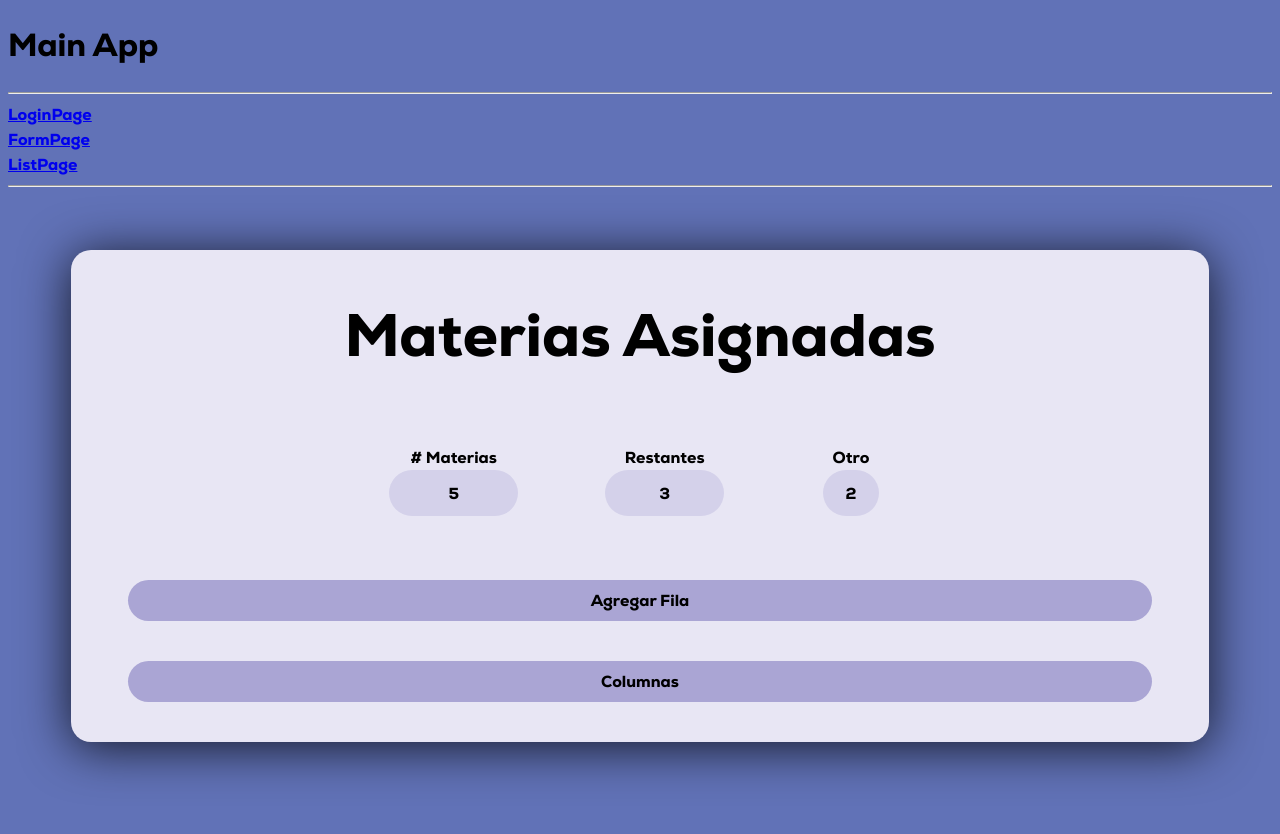
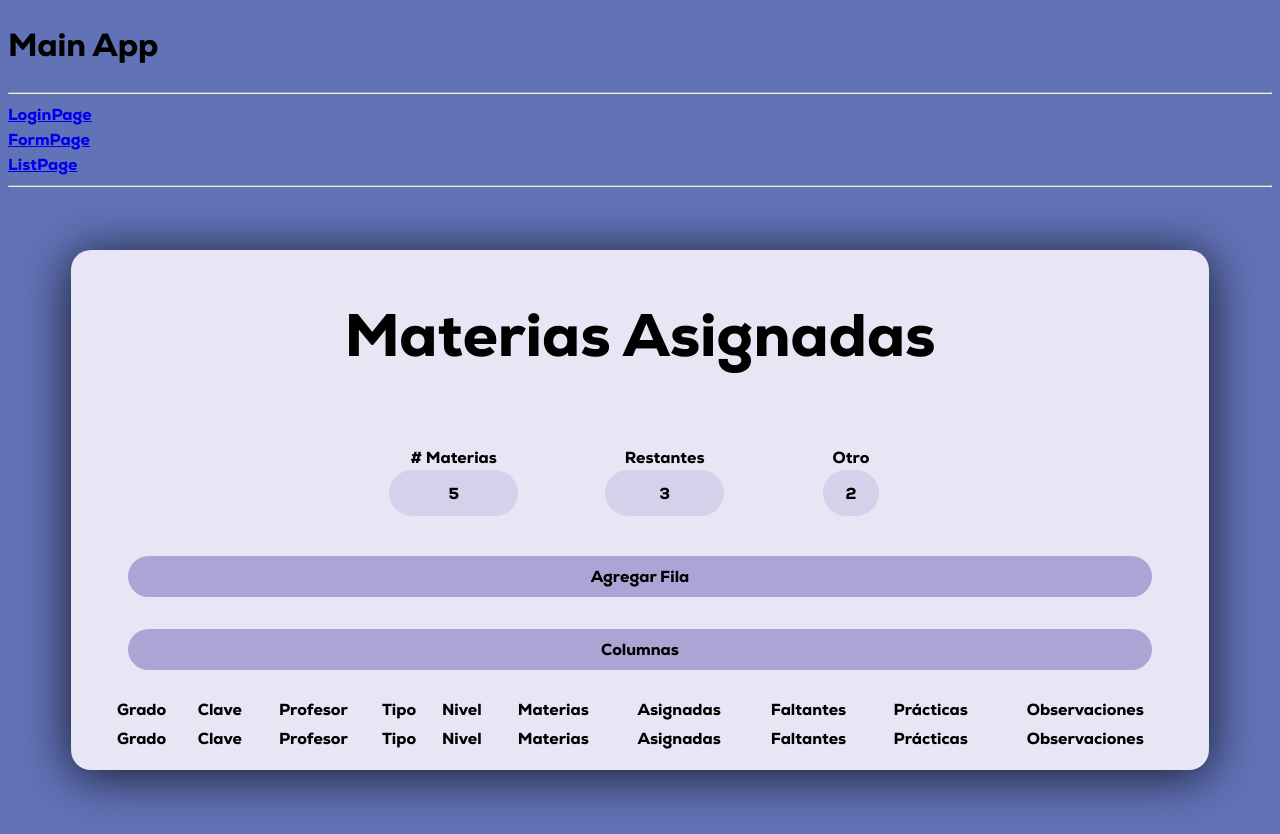
Before and after one commit to DanielLeonP/Asignacion-Materias, a React (Create React App) app: page /list in a window 1280 px wide. Before the commit the page ends 806 px from the top, so only its background shows below. Built offline with nearby package versions, Linux system fonts and the light colour scheme.

Commit message:
List Component Update

```diff
--- /dev/null
+++ b/src/ListPage/FieldColumn.js
@@ -0,0 +1,10 @@
+import React from 'react'
+
+export const FieldColumn = ({ field }) => {
+    return (
+        <div type='fieldColumn'>
+            <input type='checkbox' checked={field.checked}/>
+            <label>{field.label}</label>
+        </div>
+    )
+}
--- /dev/null
+++ b/src/ListPage/FieldProfessor.js
@@ -0,0 +1,10 @@
+import React from 'react'
+
+export const FieldProfessor = ({ field }) => {
+    return (
+        <div className='fieldProfessor'>
+            <label>{field.label}:</label>
+            <input className='inputRow' type={field.type}></input>
+        </div>
+    )
+}
--- a/src/ListPage/List.css
+++ b/src/ListPage/List.css
@@ -35,10 +35,11 @@ body {
     justify-content: center;
     align-items: center;
     flex-direction: row;
+    flex-wrap: wrap;
 }
 
 .itemColumn {
-    margin: 0vh 5vh 5vh 5vh;
+    margin: 0vh 5vh 0vh 5vh;
     /* content: vh vh vh vh; */
     display: flex;
     justify-content: center;
@@ -57,17 +58,24 @@ body {
     align-items: center;
 }
 
-.AdRow {
+.AddRow {
     display: flex;
     justify-content: center;
     align-items: center;
-
     border-radius: 50px;
     background: #AAA5D4;
     width: 90%;
     padding: 1vh 0vh 1vh 0vh;
-    margin: 0vh 0vh 5vh 0vh;
+    margin: 2vh 0vh 2vh 0vh;
     flex-direction: column;
+}
+
+.fieldsAddRow {
+    width: 100%;
+    display: flex;
+    flex-direction: column;
+    justify-content: center;
+    align-items: center;
 }
 
 .inputRow {
@@ -76,4 +84,36 @@ body {
     border-radius: 8px;
     background: #E8E6F4;
     border: none;
+    width: 60%;
 }
+
+.fieldProfessor {
+    margin-top: 2vh;
+    width: 50%;
+    display: flex;
+    flex-direction: row;
+    justify-content: right;
+    align-items: right;
+}
+
+.submit {
+    border-radius: 50px;
+    background: #32409E;
+    padding: 1vh 5vh 1vh 5vh;
+    margin: 1vh 5vh 1vh 5vh;
+    color: white;
+}
+
+.fieldsColumn {
+    margin-top: 2vh;
+    display: grid;
+    grid-template-columns: 1fr 1fr;
+    grid-gap: 10px;
+
+}
+
+table {
+    width: 95%;
+    /* background-color: rebeccapurple; */
+    margin: 1vh 0vh 2vh 0vh;
+}
--- a/src/ListPage/ListPage.js
+++ b/src/ListPage/ListPage.js
@@ -1,13 +1,24 @@
 import React, { useState } from 'react'
 import './List.css'
 import { ItemColumn } from './ItemColumn'
+import { FieldProfessor } from './FieldProfessor';
+import { FieldColumn } from './FieldColumn';
 
 export const ListPage = () => {
 
-  const [isOpen, setIsOpen] = useState(false);
-  const toggleMenu = () => {
-    setIsOpen(!isOpen);
+  const [isOpenAddRow, setIsOpenAddRow] = useState(false);
+
+  const toggleMenuAddRow = () => {
+    setIsOpenAddRow(!isOpenAddRow);
   };
+
+  const [isOpenColumns, setIsOpenColumns] = useState(false);
+
+  const toggleMenuColumns = () => {
+    setIsOpenColumns(!isOpenColumns);
+  };
+
+
   return (
     <div className='container'>
       <div className='title'>Materias Asignadas</div>
@@ -18,17 +29,71 @@ export const ListPage = () => {
         <ItemColumn item={{ title: 'Otro', value: '2' }} />
       </div>
 
-      <div className='AdRow' >
-        <a onClick={toggleMenu}> Agregar Fila</a>
-        {isOpen && (
-          <div>
-            Profesor:
-            <input className='inputRow'></input>
+      <div className='AddRow' >
+        <a onClick={toggleMenuAddRow}> Agregar Fila</a>
+        {isOpenAddRow && (
+          <div className='fieldsAddRow'>
+            <FieldProfessor field={{ label: 'Nombre de profesor', type: 'text' }} />
+            <FieldProfessor field={{ label: 'Grado', type: 'text' }} />
+            <FieldProfessor field={{ label: 'Clave', type: 'number' }} />
+            <FieldProfessor field={{ label: 'Tipo', type: 'text' }} />
+            <FieldProfessor field={{ label: 'Nivel', type: 'text' }} />
+            <FieldProfessor field={{ label: 'Materias que tiene', type: 'text' }} />
+            <FieldProfessor field={{ label: 'Asignadas', type: 'text' }} />
+            <FieldProfessor field={{ label: 'Faltantes', type: 'text' }} />
+            <FieldProfessor field={{ label: 'Prácticas', type: 'text' }} />
+            <FieldProfessor field={{ label: 'Observaciones', type: 'text' }} />
+            <div type='submit' className='submit'>Agregar</div>
+          </div>
+
+        )}
+      </div>
+
+      <div className='AddRow'>
+        <a onClick={toggleMenuColumns}> Columnas</a>
+        {isOpenColumns && (
+          <div className='fieldsColumn'>
+            <FieldColumn field={{ label: 'Grado', checked: true }} />
+            <FieldColumn field={{ label: 'Clave', checked: false }} />
+            <FieldColumn field={{ label: 'Profesor', checked: false }} />
+            <FieldColumn field={{ label: 'Tipo', checked: false }} />
+            <FieldColumn field={{ label: 'Nivel', checked: false }} />
+            <FieldColumn field={{ label: 'Materias que tiene', checked: false }} />
+            <FieldColumn field={{ label: 'Asignadas', checked: false }} />
+            <FieldColumn field={{ label: 'Faltantes', checked: false }} />
+            <FieldColumn field={{ label: 'Prácticas', checked: false }} />
+            <FieldColumn field={{ label: 'Observaciones', checked: false }} />
+            <div type='submit' className='submit'>Continuar</div>
           </div>
         )}
       </div>
 
-      <div className='AdRow'>Columnas</div>
+      <table>
+        <tr>
+          <th>Grado</th>
+          <th>Clave</th>
+          <th>Profesor</th>
+          <th>Tipo</th>
+          <th>Nivel</th>
+          <th>Materias</th>
+          <th>Asignadas</th>
+          <th>Faltantes</th>
+          <th>Prácticas</th>
+          <th>Observaciones</th>
+        </tr>
+        <tr>
+          <th>Grado</th>
+          <th>Clave</th>
+          <th>Profesor</th>
+          <th>Tipo</th>
+          <th>Nivel</th>
+          <th>Materias</th>
+          <th>Asignadas</th>
+          <th>Faltantes</th>
+          <th>Prácticas</th>
+          <th>Observaciones</th>
+        </tr>
+      </table>
 
     </div>
   )
```
